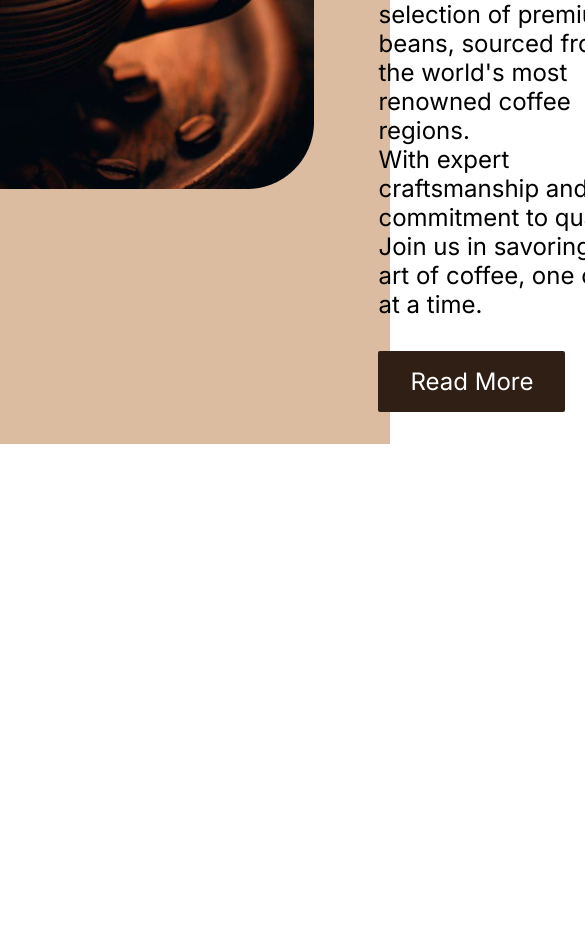
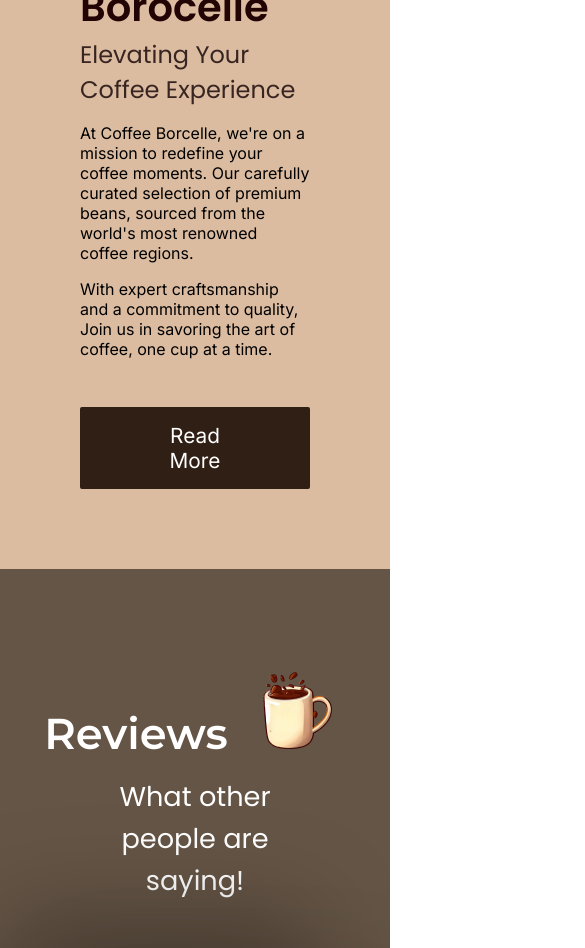
Before and after one commit to Gbolahan2003/CoffeeWebsite, a React (Create React App) app: page / in a window 390 px wide. Shown: the part 1040-1988 px from the top of the page, 585 px wide, since content can reach past the window. Before the commit the page ends 1484 px from the top, so only its background shows below. Built offline with nearby package versions, Linux system fonts and the light colour scheme; a web font is replaced by a local one.

Commit message:
body-cmmit

```diff
--- a/src/components/Body.jsx
+++ b/src/components/Body.jsx
@@ -1,11 +1,13 @@
 import React from 'react'
 import '../styles/body.scss'
 import image from '../images/coffeeImage.png'
+import icon from '../images/coffeIcon.png'
 export const Body = () => {
   return (
+   <>
     <div className='body-container'>
       <div className="body-container-image">
-        <img src={image} alt="" />
+        <img className='icon' src={image} alt="" />
       </div>
       <div className="body-text">
         <div className="body-header">Discover Coffee Borocelle</div>
@@ -22,5 +24,27 @@ Join us in savoring the art of coffee, one cup at a time.
         </div>
       </div>
     </div>
+    <div className="review-container">
+      <div className="review-header">
+        <div className="review-header-text">Reviews</div>
+        <div className="review-header-image"><img  src={icon} alt="" /></div>
+      </div>
+      <div className="secondary-review-header">What other people are saying!</div>
+      <div className="review-cards-container">
+        <div className="review-card">
+          <div className="review-text">"Indulge in the sublime experience of Coffee Borcelle, where every sip is a journey to flavor paradise. Crafted with precision, our rich blends ignite the senses and redefine coffee appreciation."</div>
+          <div className="review-users">@elonmusk</div>
+        </div>
+        <div className="review-card">
+          <div className="review-text">"Discover a world of taste with Coffee Brocelle. Each cup is a masterpiece, blending aromas and flavors that dance on your palate. Join us in celebrating coffee at its finest."</div>
+          <div className="review-users">@JeffBezos</div>
+        </div>
+        <div className="review-card">
+          <div className="review-text">“Welcome to the heart and soul of coffee passion –Coffee Borcelle. Our carefully curated beans are an ode to craftsmanship, brewing a story of perfection in every cup.”</div>
+          <div className="review-users">@MrBeast</div>
+        </div>
+      </div>
+    </div>
+   </>
   )
 }
--- a/src/styles/body.scss
+++ b/src/styles/body.scss
@@ -1,16 +1,16 @@
 .body-container{
-    padding: 2rem;
+    padding: 5rem;
     background-color: #DBBCA1;
     display: flex;
     justify-content: center;
     align-items: center;
 
-    gap: 4rem;
+    gap: 7rem;
     .body-text{
         .body-header{
             color: #220404;
 font-family: Poppins;
-font-size: 3.5rem;
+font-size: 3.2rem;
 font-style: normal;
 font-weight: 700;
 line-height: normal;
@@ -22,14 +22,16 @@ font-size: 2rem;
 font-style: normal;
 font-weight: 400;
 line-height: normal;
+margin-bottom: 1rem;
         }
         .text-1{
             color: #000;
 font-family: Inter;
-font-size: 1.5rem;
+font-size: 1.3rem;
 font-style: normal;
 font-weight: 400;
 line-height: normal;
+margin-bottom: 1rem;
         }
         button{
             margin-top: 2rem;
@@ -37,13 +39,168 @@ line-height: normal;
             color: #FFF;
 text-align: center;
 font-family: Inter;
-font-size: 1.5rem;
+font-size: 1.3rem;
 font-style: normal;
 font-weight: 400;
 line-height: normal;
 border-radius: 0.125rem;
 background: #2F1F14;
+padding: 1rem 5rem;
+transition: all 0.3s;
+       &:hover{
+        background-color: #220404;
+        cursor: pointer;
+       } }
+    }
+}
+
+.review-container{
+    padding: 6rem 7rem;
+    background: #655546;
+
+box-shadow: 0px 4px 4px 0px rgba(0, 0, 0, 0.25);
+    .review-header{
+        display: flex;
+        justify-content: center;
+        gap: 1rem;
+        align-items: end;
+
+        .review-header-text{
+            color: #FFF;
+text-align: center;
+font-family: Montserrat;
+font-size: 4rem;
+font-style: normal;
+font-weight: 700;
+line-height: normal;
+        }
+    }
+    .secondary-review-header{
+        color: #FFF;
+text-align: center;
+font-family: Poppins;
+font-size: 2.4375rem;
+font-style: normal;
+font-weight: 400;
+line-height: normal;
+    }
+    .review-cards-container{
+        margin-top: 3rem;
+        display: flex;
+
+
+        justify-content: center;
+        align-items: center;
+        gap: 4rem;
+        .review-card{
+            color: #000;
+text-align: center;
+font-family: Poppins;
+font-size: 1rem;
+font-style: normal;
+font-weight: 400;
+line-height: normal;
+border-radius: 1.125rem;
+background: #DBBCA1;
 padding: 1rem 2rem;
+display: flex;
+text-align: center;
+flex-direction: column;
+gap: 1rem;
+
+box-shadow: 40px 40px 100px 0px rgba(0, 0, 0, 0.25), -40px -40px 100px 0px rgba(0, 0, 0, 0.25);
+.review-users{
+    color: #0A424F;
+text-align: center;
+font-family: Poppins;
+font-size: 0.9375rem;
+font-style: normal;
+font-weight: 600;
+line-height: normal;
+}
         }
     }
 }
+
+@media(max-width:1000px){
+
+    .body-container {
+        padding: 5rem;
+        background-color: #DBBCA1;
+        display: flex;
+        flex-direction: column;
+        justify-content: center;
+        align-items: center;
+        gap: 7rem;
+    }
+    .review-container .review-cards-container {
+        margin-top: 3rem;
+        display: flex;
+        flex-direction: column;
+        justify-content: center;
+        align-items: center;
+        gap: 4rem;
+        .review-card{
+            width: 65vw;
+        }
+    }
+
+
+}
+@media(max-width:670px){
+  .body-container{
+    .body-container-image{
+        .icon{
+            width: 67vw;
+        }
+    }
+  }
+  .body-container .body-text .body-header {
+    color: #220404;
+    font-family: Poppins;
+    font-size: 2.5rem;
+    font-style: normal;
+    font-weight: 700;
+    line-height: normal;
+}
+.body-container .body-text .body-secondary-header {
+    color: rgba(27, 11, 11, 0.85);
+    font-family: Poppins;
+    font-size: 1.5rem;
+    font-style: normal;
+    font-weight: 400;
+    line-height: normal;
+    margin-bottom: 1rem;
+}
+.body-container .body-text .text-1 {
+    color: #000;
+    font-family: Inter;
+    font-size: 1rem;
+    font-style: normal;
+    font-weight: 400;
+    line-height: normal;
+    margin-bottom: 1rem;
+}
+.review-container .secondary-review-header {
+    color: #FFF;
+    text-align: center;
+    font-family: Poppins;
+    font-size: 1.7rem;
+    font-style: normal;
+    font-weight: 400;
+    line-height: normal;
+}
+.review-container .review-header  {
+
+    margin-bottom: 1rem;
+    .review-header-text{
+        color: #FFF;
+        text-align: center;
+        font-family: Montserrat;
+        font-size: 2.7rem;
+        font-style: normal;
+        font-weight: 700;
+        line-height: normal;
+    }
+}
+}
```
